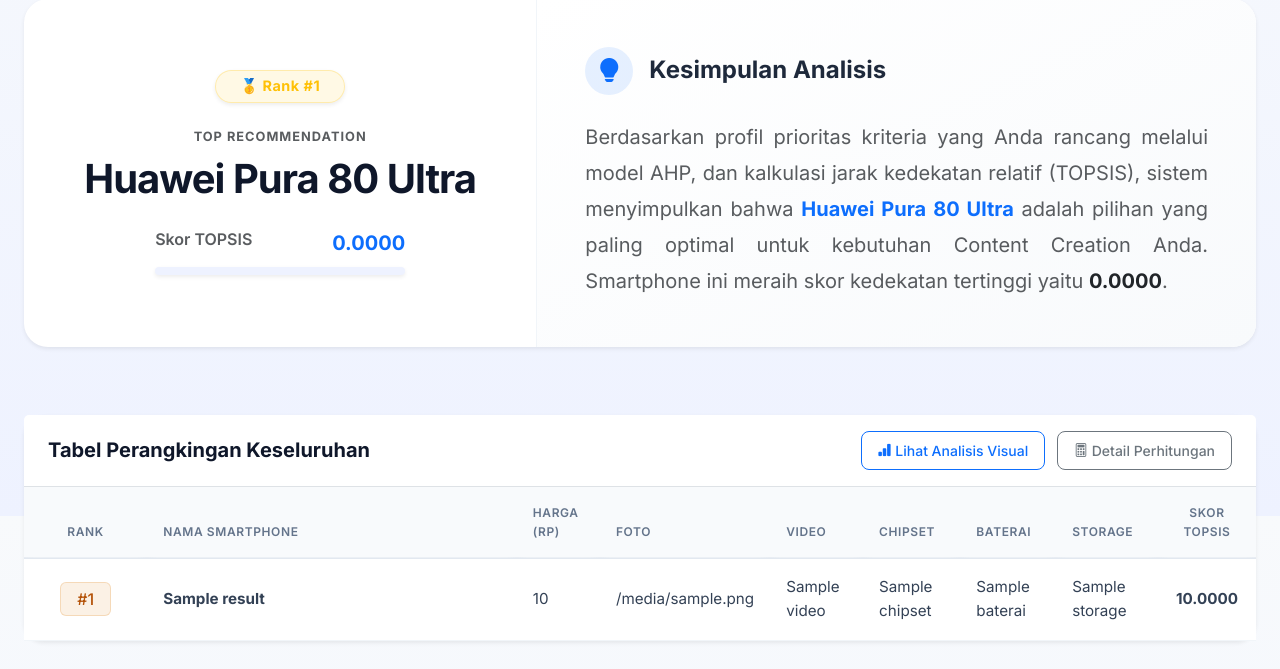
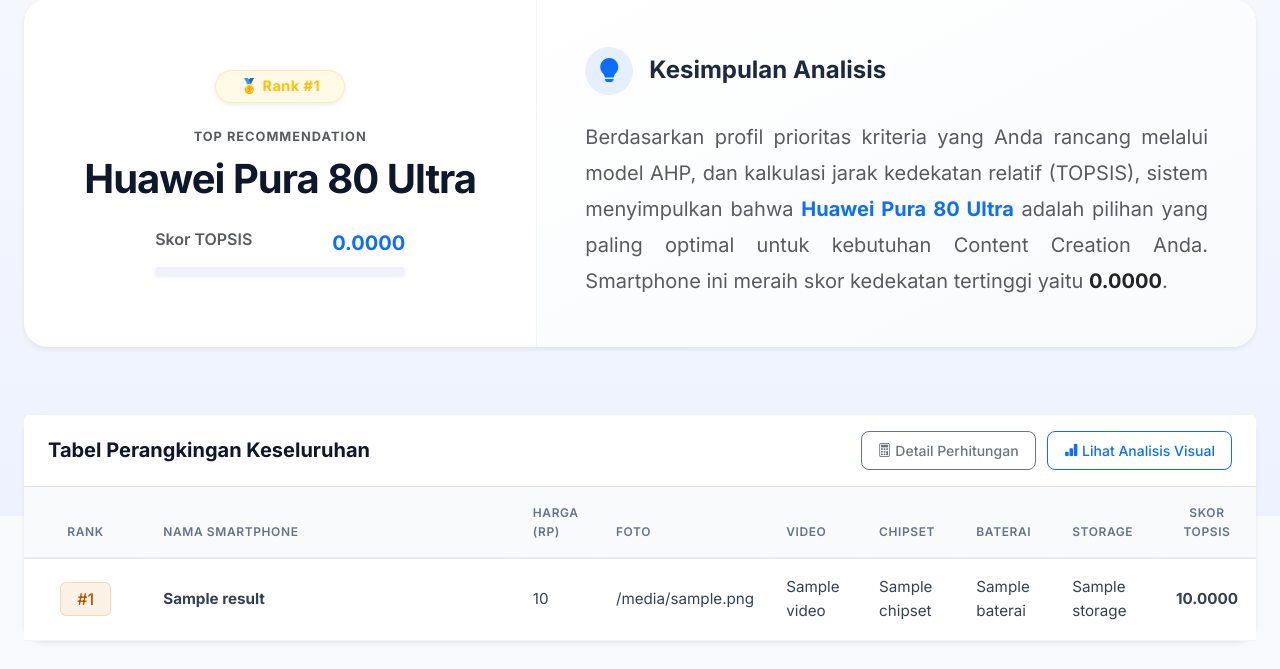
Before and after one commit to tugussura/DSS, a Flask app: template app/templates/recommendation/step4_result.html in a window 1280 px wide. Shown: the part 284-953 px from the top of the page. Run offline with Flask 3, Linux system fonts and the light colour scheme; the visitor is signed in with stand-in values (Sample User, id 1); the template is opened without the code that fills it: values that come from a table or form of the project are taken from there, most other values are stand-ins (such as "Sample title", 1, 10 or a date in 2020).

Commit message:
Switch Posisi Button

```diff
--- a/app/templates/recommendation/step4_result.html
+++ b/app/templates/recommendation/step4_result.html
@@ -68,8 +68,8 @@
     <div class="card-header bg-white py-3 border-bottom d-flex justify-content-between align-items-center">
         <h5 class="mb-0 fw-bold">Tabel Perangkingan Keseluruhan</h5>
         <div>
-            <a href="{{ url_for('dss.analysis') }}" class="btn btn-outline-primary btn-sm me-2"><i class="bi bi-bar-chart-fill"></i> Lihat Analisis Visual</a>
-            <a href="{{ url_for('dss.calculation_details') }}" class="btn btn-outline-secondary btn-sm"><i class="bi bi-calculator"></i> Detail Perhitungan</a>
+            <a href="{{ url_for('dss.calculation_details') }}" class="btn btn-outline-secondary btn-sm me-2"><i class="bi bi-calculator"></i> Detail Perhitungan</a>
+            <a href="{{ url_for('dss.analysis') }}" class="btn btn-outline-primary btn-sm"><i class="bi bi-bar-chart-fill"></i> Lihat Analisis Visual</a>
         </div>
     </div>
     <div class="card-body p-0">
```
